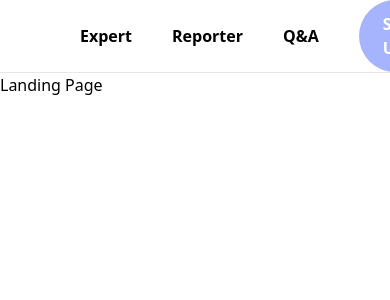
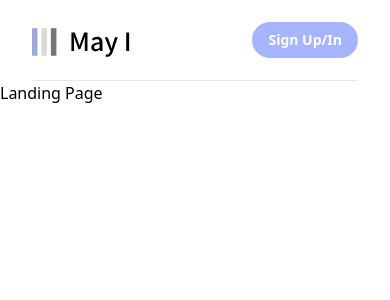
Before and after one commit to LikeLion-May-I/MAY-I-FRONT, a Next.js app: page / in a window 390 px wide. Shown: the top 300 px of the page. Built offline with nearby package versions, Linux system fonts and the light colour scheme.

Commit message:
navbar mobile version

```diff
--- a/components/Navbar.jsx
+++ b/components/Navbar.jsx
@@ -19,27 +19,25 @@ export const Navbar = () => {
   ]
   return (
     <>
-      <nav className="max-w-[1000px] mx-auto relative overflow-hidden flex px-20 justify-between border-b bg-white">
+      <nav className="max-w-[1000px] relative overflow-hidden flex mx-8 md:px-20 md:mx-auto justify-between border-b bg-white">
         <Link href="/">
-          <a>
           <Image
             src="/assets/landing_page1_MayI_logo.svg"
             alt="logo"
             width={100}
             height={80}
           />
-          </a>
         </Link>
         <div className="flex items-center ml-auto">
           {navbar.map((data) => (
             <Link key={data.name} href={data.href}>
-              <a className="mr-10 hover:text-indigo-500 font-bold">
+              <a className="hidden md:flex text-sm md:text-lg ml-[0.6rem] md:mr-10 hover:text-indigo-500 font-bold">
                 {data.name}
               </a>
             </Link>
           ))}
           <Link href="/login">
-            <a className="font-heading text-white font-bold inline-flex items-center justify-center py-3 px-6 rounded-full transform duration-200 bg-indigo-300 hover:bg-indigo-500">
+            <a className="font-heading text-white font-bold inline-flex items-center justify-center px-[1rem] py-2 text-sm md:text-lg md:py-3 md:px-6 rounded-full transform duration-200 bg-indigo-300 hover:bg-indigo-500">
               Sign Up/In
             </a>
           </Link>
```
Lines whose indentation alone changed are shown as unchanged.
